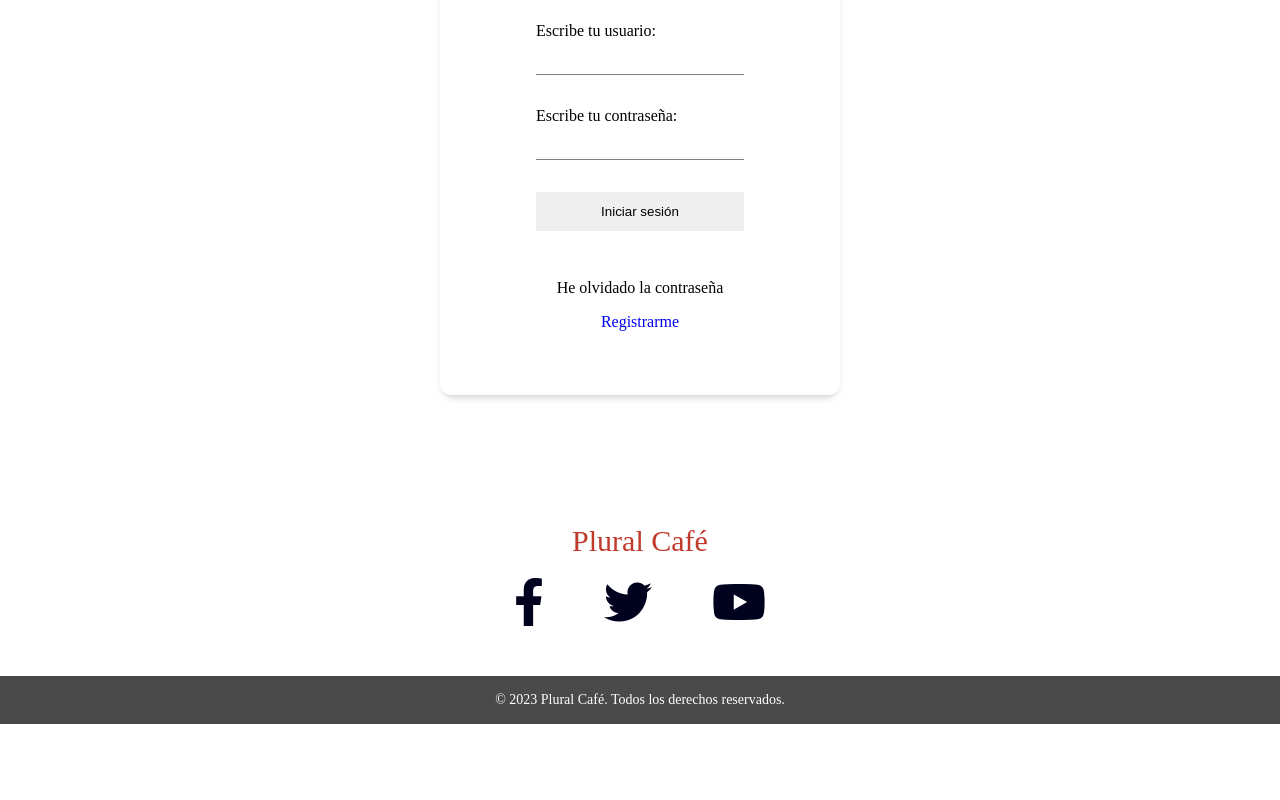
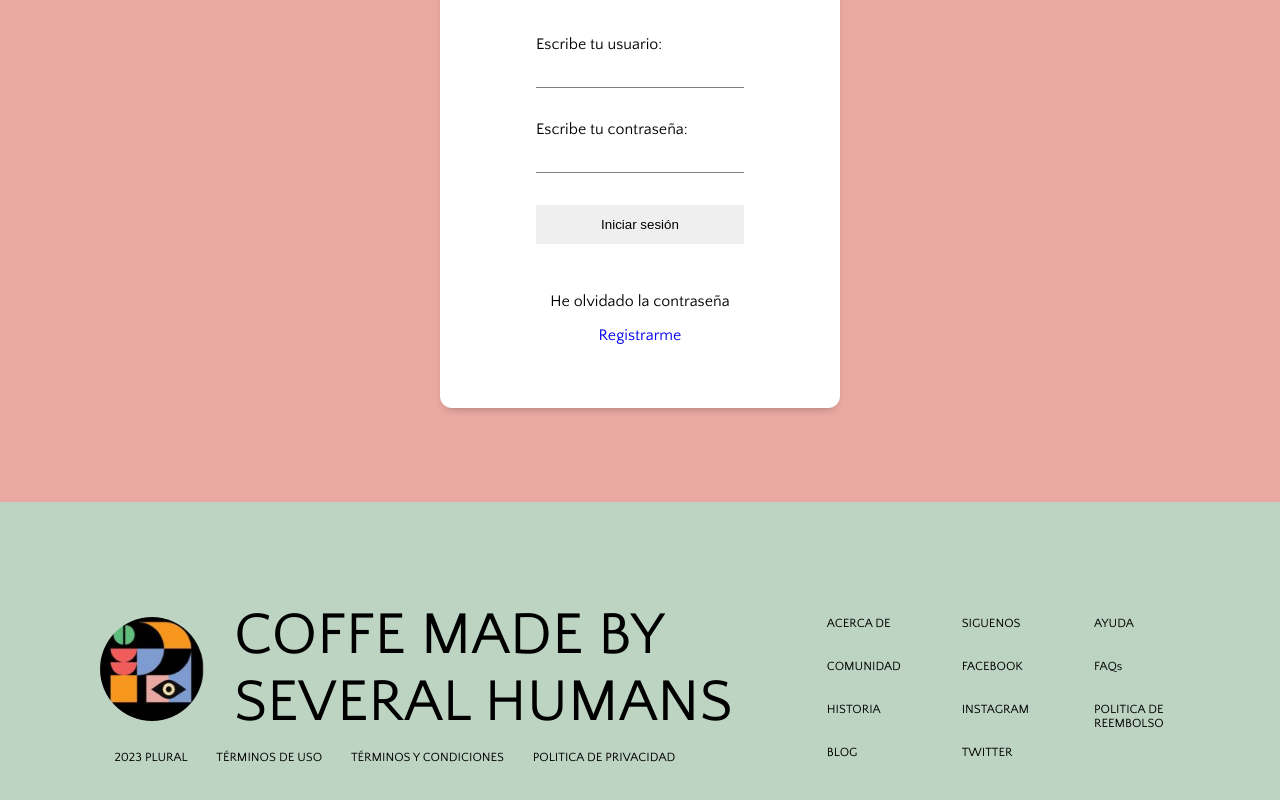
Before and after one commit to plural-cafe/proyecto-final-plural, an Angular app in the folder front-end/: page /login in a window 1280 px wide. Shown: the part 554-1354 px from the top of the page. Before the commit the page ends 1278 px from the top, so only its background shows below. Built offline with nearby package versions, Linux system fonts and the light colour scheme.

Commit message:
footer updated

```diff
--- a/front-end/src/app/app.component.scss
+++ b/front-end/src/app/app.component.scss
@@ -3,3 +3,7 @@ main {
   justify-content: center;
   align-items: center;
 }
+app-root {
+  display: grid;
+  grid-template-rows: max-content 1fr min-content;
+}
--- a/front-end/src/app/components/footer/footer.component.html
+++ b/front-end/src/app/components/footer/footer.component.html
@@ -1,18 +1,35 @@
-<section class="redes">
-  <p>Plural Café</p>
-  <div class="links">
-    <a href="https://www.facebook.com/Pluralcafe">
-    <i class="fab fa-facebook-f"></i>
-    </a>
-    <a href="https://twitter.com/Pluralcafe">
-    <i class="fab fa-twitter"></i>
-    </a>
-    <a href="https://youtube.com/Pluralcafe">
-    <i class="fab fa-youtube"></i>
-    </a>
+<footer class="footer">
+  <div class="footer__header">
+    <div class="footer__logo">
+      <img
+        src="./assets/images/Logo_fondo_negro.png"
+        alt=""
+        class="footer__logo__img"
+      />
+      <h2 class="footer__logo__title">COFFE MADE BY <br />SEVERAL HUMANS</h2>
+    </div>
+    <ul class="footer__polytics">
+      <li class="footer__item">2023 PLURAL</li>
+      <li class="footer__item">TÉRMINOS DE USO</li>
+      <li class="footer__item">TÉRMINOS Y CONDICIONES</li>
+      <li class="footer__item">POLITICA DE PRIVACIDAD</li>
+    </ul>
   </div>
-</section>
-
-<footer>
-  <p>© 2023 Plural Café. Todos los derechos reservados.</p>
+  <ul class="footer__data">
+    <li class="footer__item">ACERCA DE</li>
+    <li class="footer__item">COMUNIDAD</li>
+    <li class="footer__item">HISTORIA</li>
+    <li class="footer__item">BLOG</li>
+  </ul>
+  <ul class="footer__data">
+    <li class="footer__item">SIGUENOS</li>
+    <li class="footer__item">FACEBOOK</li>
+    <li class="footer__item">INSTAGRAM</li>
+    <li class="footer__item">TWITTER</li>
+  </ul>
+  <ul class="footer__data">
+    <li class="footer__item">AYUDA</li>
+    <li class="footer__item">FAQs</li>
+    <li class="footer__item">POLITICA DE REEMBOLSO</li>
+  </ul>
 </footer>
--- a/front-end/src/app/components/footer/footer.component.scss
+++ b/front-end/src/app/components/footer/footer.component.scss
@@ -1,34 +1,37 @@
-.redes {
-  margin: 50px;
+@import "../../../styles.scss";
+
+.footer {
+  display: grid;
+  gap: 2rem;
+  grid-template-columns: max-content 1fr 1fr 1fr;
+  padding: 6.25rem;
+  font-family: $body-font;
+  background-color: $green-color;
+
+  &__logo {
+    display: flex;
+    margin-right: 3rem;
+
+    &__img {
+      align-self: center;
+      margin-right: 1.87rem;
+      border-radius: 50%;
+      width: 6.5rem;
+      height: 6.5rem;
+    }
+
+    &__title {
+      font-size: 3.75rem;
+      font-weight: 500;
+    }
+  }
+
+  &__polytics {
+    display: flex;
+  }
+
+  &__item {
+    padding: 0.9rem;
+    font-size: 0.78rem;
+  }
 }
-.redes p {
-  text-align: center;
-  font-size: 30px;
-  margin-bottom: 20px;
-  color: #c0392b;
-}
-.redes .links {
-  display: flex;
-  justify-content: center;
-  align-items: center;
-}
-.redes .links a {
-  margin: 0 30px;
-}
-.redes .links a i {
-  font-size: 48px;
-  color: #01031e;
-}
-.redes .links a i:hover {
-  color: #e89f31;
-}
-
-
-
-footer {
-  background-color: #4a4a4a;
-  color: #fff;
-  padding: 16px;
-  text-align: center;
-  font-size: 14px;
-}/*# sourceMappingURL=style.css.map */
--- a/front-end/src/app/components/header/header.component.html
+++ b/front-end/src/app/components/header/header.component.html
@@ -1,7 +1,7 @@
 <header class="header">
   <div class="logo">
-    <img src="../assets/images/logo3.jpg" alt="Logo" class="navegacion__logo" />
-    <h1>Plural Café</h1>
+    <img src="../assets/images/logo3.jpg" alt="Logo" class="logo__img" />
+    <h1 class="logo__text">Plural Café</h1>
   </div>
   <nav class="nav">
     <ul class="nav__list">
@@ -18,9 +18,6 @@
         <a class="nav__link" routerLink="/blog">Blog</a>
       </li>
       <li class="nav__item">
-        <a class="nav__link" routerLink="/contact">Contacto</a>
-      </li>
-      <li class="nav__item">
         <a class="nav__link nav__link--important" routerLink="/signup"
           >Regístrate</a
         >
--- a/front-end/src/app/components/header/header.component.scss
+++ b/front-end/src/app/components/header/header.component.scss
@@ -1,12 +1,20 @@
+@import "../../../styles.scss";
+
 .header {
   display: flex;
+  align-items: last baseline;
   justify-content: space-between;
-  align-items: last baseline;
+  color: white;
   padding: 1.5rem 2rem;
+  font-family: $body-font;
+  background-color: $black-color;
 }
 
 .logo {
   display: flex;
+  &__text {
+    font-family: $logo-font;
+  }
 }
 
 .nav {
@@ -19,7 +27,6 @@
   }
 
   &__link {
-    &--important {
-    }
+    color: white;
   }
 }
--- a/front-end/src/app/modules/account/log-in/log-in.component.scss
+++ b/front-end/src/app/modules/account/log-in/log-in.component.scss
@@ -1,3 +1,9 @@
+@import "../../../../styles.scss";
+
 .is-invalid {
   border-color: red;
 }
+
+.container {
+  background-color: $pink-color;
+}
--- a/front-end/src/index.html
+++ b/front-end/src/index.html
@@ -1,18 +1,29 @@
-<!doctype html>
+<!DOCTYPE html>
 <html lang="en">
   <head>
-  <meta charset="utf-8">
+    <meta charset="utf-8" />
     <title>Plural Café</title>
-  <base href="/">
-  <meta name="viewport" content="width=device-width, initial-scale=1">
-  <link rel="icon" type="image/x-icon" href="favicon.ico">
-  <link rel="preconnect" href="https://fonts.googleapis.com">
-  <link href="https://fonts.googleapis.com/css2?family=Oswald:wght@300;400;500&display=swap" rel="stylesheet">
+    <base href="/" />
+    <meta name="viewport" content="width=device-width, initial-scale=1" />
+    <link rel="icon" type="image/x-icon" href="favicon.ico" />
+
+    <!-- Google Fonts -->
+
+    <link rel="preconnect" href="https://fonts.googleapis.com" />
+    <link rel="preconnect" href="https://fonts.gstatic.com" crossorigin />
+    <link
+      href="https://fonts.googleapis.com/css2?family=Open+Sans:wght@400;500;600;700;800&family=Quattrocento+Sans:wght@400;700&display=swap"
+      rel="stylesheet"
+    />
+
     <!-- Font Awesome -->
-  <link rel="stylesheet" href="https://cdnjs.cloudflare.com/ajax/libs/font-awesome/5.13.0/css/all.min.css">
+
+    <link
+      rel="stylesheet"
+      href="https://cdnjs.cloudflare.com/ajax/libs/font-awesome/5.13.0/css/all.min.css"
+    />
   </head>
   <body>
-
     <app-root></app-root>
   </body>
 </html>
--- a/front-end/src/styles.scss
+++ b/front-end/src/styles.scss
@@ -1,4 +1,13 @@
 /* You can add global styles to this file, and also import other style files */
+
+$logo-font: "Open Sans", sans-serif;
+$body-font: "Quattrocento Sans", sans-serif;
+
+$pink-color: #eaa9a3;
+$black-color: #000000;
+$white-color: #ffffff;
+$green-color: #bdd4c2;
+
 * {
   margin: 0;
   padding: 0;
@@ -21,8 +30,9 @@ input {
   display: flex;
   align-items: center;
   justify-content: center;
-  width: 700px;
-  height: 85vh;
+  width: 100vw;
+  min-height: calc(100vh - 92px);
+  height: 100%;
 }
 
 .form {
@@ -33,6 +43,7 @@ input {
   border-radius: 0.75rem;
   box-shadow: 0 5px 10px -5px rgb(0 0 0 / 30%);
   background-color: #fff;
+  font-family: $body-font;
 
   &__title {
     font-size: 2rem;
```
Also changed, not shown: front-end/src/assets/images/Logo_fondo_negro.png (added). Lines whose indentation alone changed are shown as unchanged.
